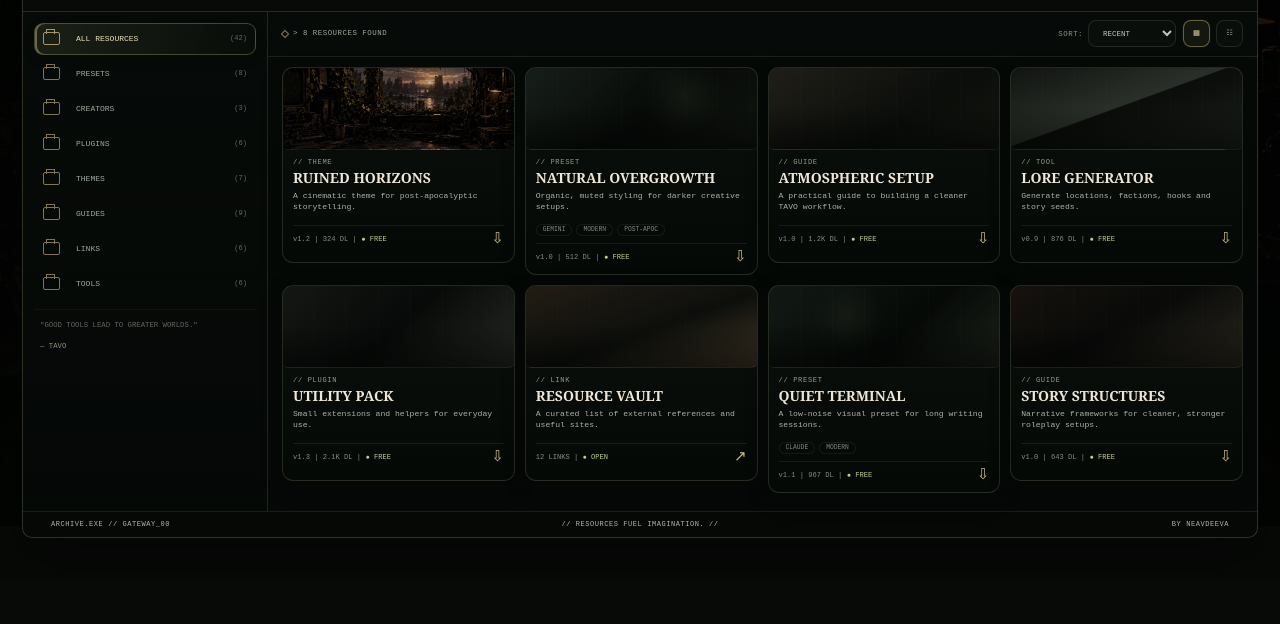
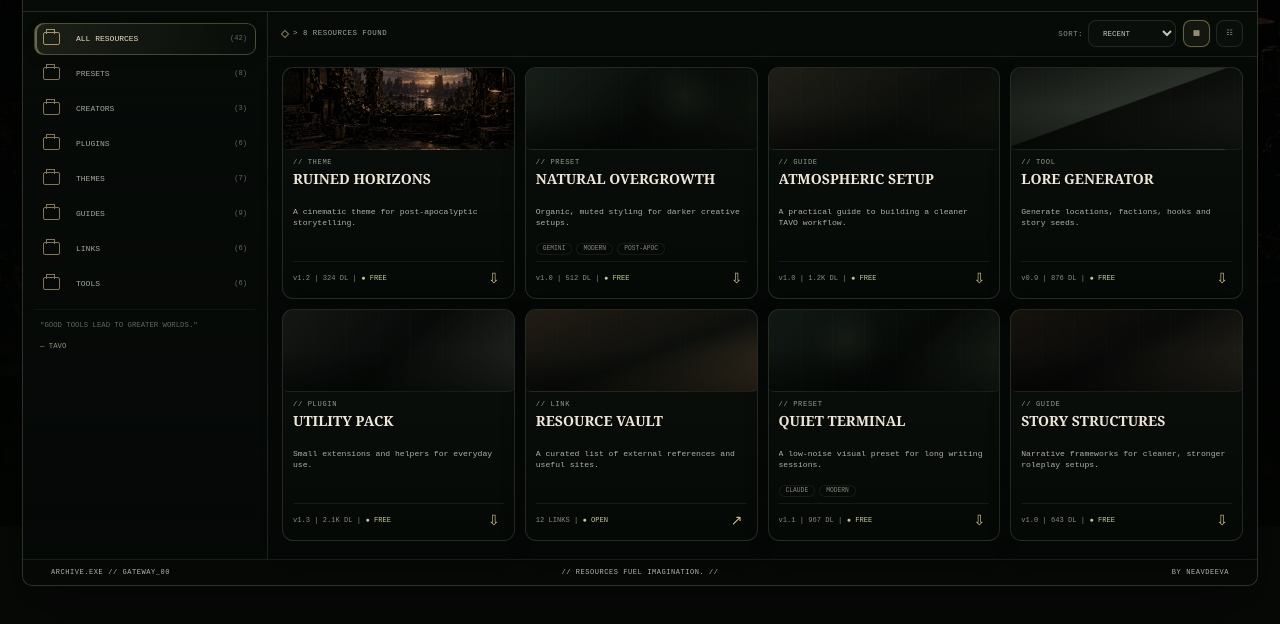
Before and after one commit to avdeeva-online/avdeeva-online.github.io, a website: page public/hub.html in a window 1280 px wide. Shown: the part 274-898 px from the top of the page. Before the commit the page ends 854 px from the top, so only its background shows below. Drawn offline with Linux system fonts and the light colour scheme.

Commit message:
Align TAVO Hub card structure and actions

```diff
--- a/public/hub-polish.css
+++ b/public/hub-polish.css
@@ -13,12 +13,12 @@
 .toolbar-right{gap:7px}.toolbar select{height:27px}.view-btn{width:27px;height:27px}.toolbar select,.view-btn{background:#090e0a;border-color:rgba(130,145,117,.20);border-radius:8px}.view-btn.active{background:#14170f;border-color:rgba(173,166,105,.52);box-shadow:0 0 0 1px rgba(185,177,113,.04)}
 .preset-filters,.creator-panel{margin:0 -14px 10px;padding:9px 14px 10px;border:0;border-bottom:1px solid rgba(126,141,112,.16);border-radius:0;background:linear-gradient(180deg,rgba(13,18,14,.40),rgba(7,11,8,.12))}.preset-filters.show{display:grid;gap:6px}.filter-row{align-items:center;gap:10px}.filter-label{flex-basis:58px;padding-top:0;color:#899388}.filter-tags{gap:5px}
 .tag-filter,.creator-filter{border-radius:999px;background:rgba(7,11,8,.55);border-color:rgba(130,145,117,.16);color:#8f998f;padding:5px 9px}.tag-filter:hover,.creator-filter:hover{background:rgba(128,145,112,.065)}.tag-filter.active,.creator-filter.active{border-color:rgba(183,176,115,.50);background:linear-gradient(180deg,rgba(151,145,89,.14),rgba(98,94,59,.07));color:#e6dbb9;box-shadow:inset 0 0 12px rgba(177,164,95,.025)}
-.resource-grid{gap:10px;padding-top:10px;align-items:start}.resource-card{min-height:196px;border-radius:11px;border-color:rgba(127,143,114,.23);background:linear-gradient(180deg,rgba(11,16,12,.985),rgba(5,9,6,.995));box-shadow:0 7px 24px rgba(0,0,0,.16);overflow:hidden}.resource-card:hover{transform:translateY(-2px);border-color:rgba(163,177,140,.43);box-shadow:0 12px 32px rgba(0,0,0,.24)}
-.thumb{height:82px;position:relative;border-bottom-color:rgba(124,140,110,.16);border-radius:10px 10px 5px 5px;overflow:hidden}.thumb:after{content:'';position:absolute;inset:0;background:linear-gradient(180deg,transparent 48%,rgba(3,6,4,.54)),repeating-linear-gradient(90deg,transparent 0 31px,rgba(188,198,173,.018) 31px 32px);pointer-events:none}.thumb.b{background:radial-gradient(circle at 68% 32%,rgba(133,156,113,.13),transparent 24%),linear-gradient(135deg,#202b22,#0b100c 54%,#171d14)}.thumb.g{background:radial-gradient(circle at 34% 38%,rgba(126,149,110,.11),transparent 22%),linear-gradient(135deg,#19241c,#0a0f0b 58%,#252d22)}
-.card-body{padding:9px 10px 9px}.type{color:#8f9a8e;letter-spacing:.09em}.resource-card h3{margin:5px 0 5px;font-size:14px}.resource-card p{min-height:28px;color:#aab2a8;line-height:1.38}.card-tags{margin-top:6px;gap:4px}.card-tag{border-color:rgba(125,140,112,.13);background:rgba(7,10,8,.45);color:#7f897f;padding:2px 6px;border-radius:999px}.meta{margin-top:7px;padding-top:6px;border-top-color:rgba(119,134,107,.14)}
+.resource-grid{gap:10px;padding-top:10px;align-items:stretch}.resource-card{min-height:196px;height:100%;display:flex;flex-direction:column;border-radius:11px;border-color:rgba(127,143,114,.23);background:linear-gradient(180deg,rgba(11,16,12,.985),rgba(5,9,6,.995));box-shadow:0 7px 24px rgba(0,0,0,.16);overflow:hidden}.resource-card:hover{transform:translateY(-2px);border-color:rgba(163,177,140,.43);box-shadow:0 12px 32px rgba(0,0,0,.24)}
+.thumb{height:82px;flex:0 0 82px;position:relative;border-bottom-color:rgba(124,140,110,.16);border-radius:10px 10px 5px 5px;overflow:hidden}.thumb:after{content:'';position:absolute;inset:0;background:linear-gradient(180deg,transparent 48%,rgba(3,6,4,.54)),repeating-linear-gradient(90deg,transparent 0 31px,rgba(188,198,173,.018) 31px 32px);pointer-events:none}.thumb.b{background:radial-gradient(circle at 68% 32%,rgba(133,156,113,.13),transparent 24%),linear-gradient(135deg,#202b22,#0b100c 54%,#171d14)}.thumb.g{background:radial-gradient(circle at 34% 38%,rgba(126,149,110,.11),transparent 22%),linear-gradient(135deg,#19241c,#0a0f0b 58%,#252d22)}
+.card-body{padding:9px 10px 9px;display:flex;flex:1;min-height:0;flex-direction:column}.type{color:#8f9a8e;letter-spacing:.09em}.resource-card h3{margin:5px 0 5px;font-size:14px;line-height:1.08;min-height:30px;display:-webkit-box;-webkit-line-clamp:2;-webkit-box-orient:vertical;overflow:hidden}.resource-card p{margin:0;min-height:31px;max-height:31px;color:#aab2a8;line-height:1.38;display:-webkit-box;-webkit-line-clamp:2;-webkit-box-orient:vertical;overflow:hidden}.card-tags{margin-top:6px;gap:4px;min-height:18px;align-content:flex-start}.card-tag{border-color:rgba(125,140,112,.13);background:rgba(7,10,8,.45);color:#7f897f;padding:2px 6px;border-radius:999px}.meta{margin-top:auto;padding-top:7px;min-height:25px;border-top-color:rgba(119,134,107,.14);display:flex;align-items:center;justify-content:space-between;gap:8px}.meta>span:first-child{min-width:0;white-space:nowrap;overflow:hidden;text-overflow:ellipsis}.action{width:20px;height:20px;flex:0 0 20px;display:inline-flex;align-items:center;justify-content:center;margin:0;font-size:14px;line-height:1;color:#cab984;transform:none}
 .statusbar{background:rgba(5,8,6,.42);border-top-color:rgba(123,138,110,.16);padding-top:9px;padding-bottom:9px}
 .top-shell{min-height:164px;padding-top:18px;padding-bottom:8px}.boot{margin-top:14px}.top-motto{top:31px}
-@media(min-width:1450px){.directory{width:min(1560px,calc(100% - 58px))}.directory-body{grid-template-columns:235px minmax(0,1fr)}.resource-grid{grid-template-columns:repeat(5,minmax(0,1fr))}.resource-card{min-height:190px}.thumb{height:78px}}
+@media(min-width:1450px){.directory{width:min(1560px,calc(100% - 58px))}.directory-body{grid-template-columns:235px minmax(0,1fr)}.resource-grid{grid-template-columns:repeat(5,minmax(0,1fr))}.resource-card{min-height:200px}.thumb{height:80px;flex-basis:80px}}
 @media(max-width:1180px){.directory-body{grid-template-columns:220px minmax(0,1fr)}.resource-grid{grid-template-columns:repeat(3,minmax(0,1fr))}}
-@media(max-width:860px){.top-shell{min-height:164px}.directory{border-radius:9px}.directory-body{grid-template-columns:1fr}.content{padding:0 12px 18px}.toolbar,.preset-filters,.creator-panel{margin-left:-12px;margin-right:-12px;padding-left:12px;padding-right:12px}.side{padding:10px;background:rgba(7,11,8,.38)}.side-nav{gap:4px}.side-link{min-height:36px;border-radius:9px}.resource-grid{grid-template-columns:repeat(2,minmax(0,1fr));gap:9px}.thumb{height:88px}}
-@media(max-width:560px){.directory-head{padding:16px 14px 12px}.hub-title .desc{margin-top:9px}.resource-grid{grid-template-columns:1fr}.resource-card{min-height:0;border-radius:10px}.thumb{height:96px;border-radius:9px 9px 5px 5px}.toolbar{min-height:42px}.preset-filters,.creator-panel{margin-bottom:8px}.tag-filter,.creator-filter{padding:6px 9px}}
+@media(max-width:860px){.top-shell{min-height:164px}.directory{border-radius:9px}.directory-body{grid-template-columns:1fr}.content{padding:0 12px 18px}.toolbar,.preset-filters,.creator-panel{margin-left:-12px;margin-right:-12px;padding-left:12px;padding-right:12px}.side{padding:10px;background:rgba(7,11,8,.38)}.side-nav{gap:4px}.side-link{min-height:36px;border-radius:9px}.resource-grid{grid-template-columns:repeat(2,minmax(0,1fr));gap:9px}.thumb{height:88px;flex-basis:88px}}
+@media(max-width:560px){.directory-head{padding:16px 14px 12px}.hub-title .desc{margin-top:9px}.resource-grid{grid-template-columns:1fr}.resource-card{min-height:0;border-radius:10px}.thumb{height:96px;flex-basis:96px;border-radius:9px 9px 5px 5px}.toolbar{min-height:42px}.preset-filters,.creator-panel{margin-bottom:8px}.tag-filter,.creator-filter{padding:6px 9px}}
```
